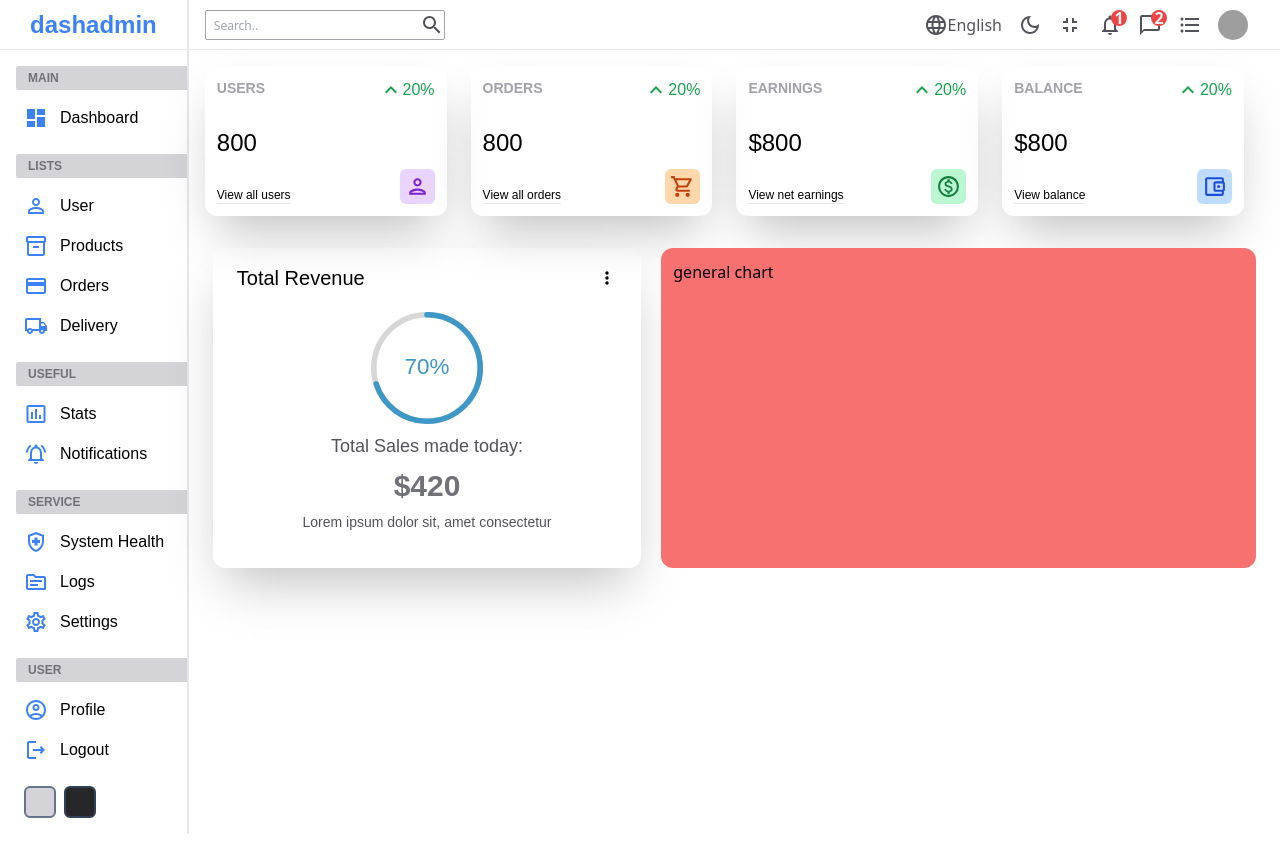
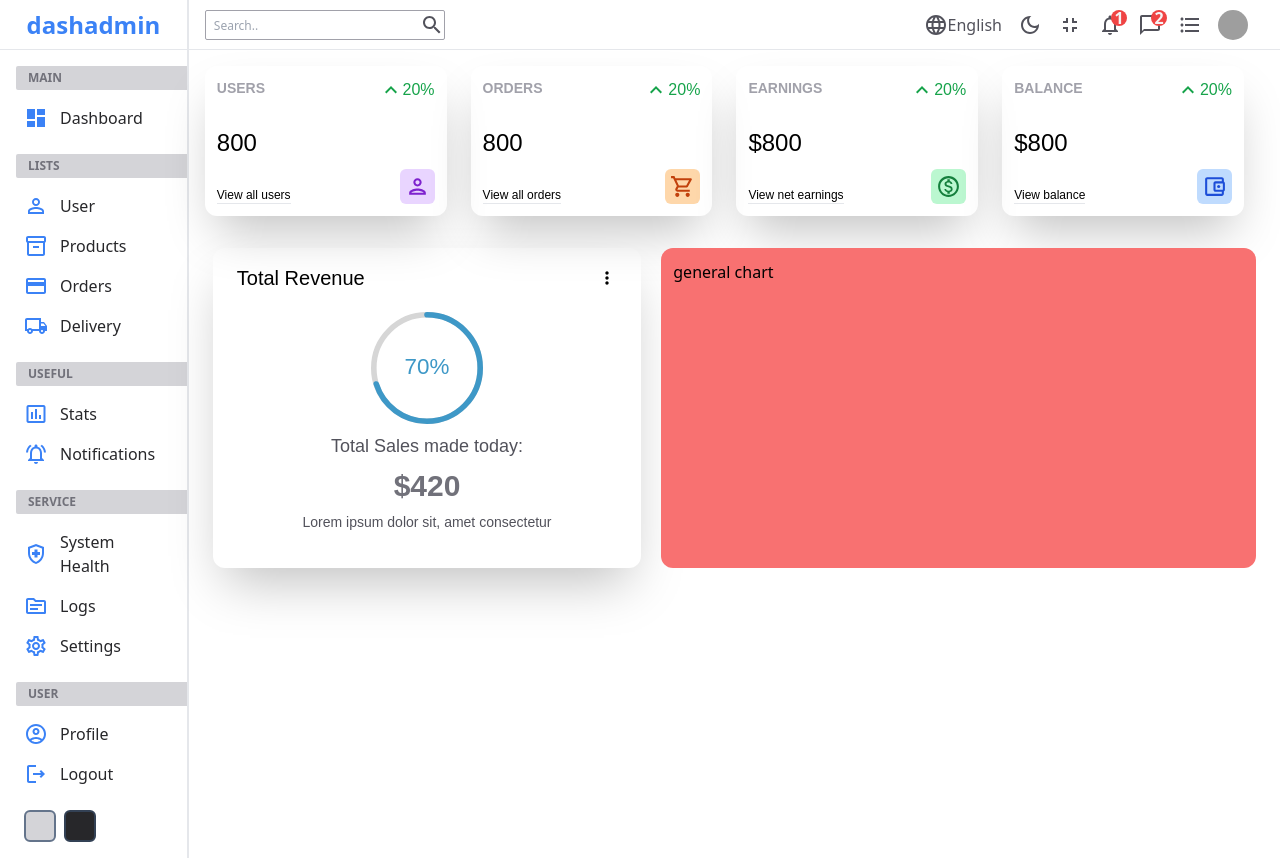
Before and after one commit to cbarcinas/admin-panel, a React (Create React App) app: page / in a window 1280 px wide. Before the commit the page ends 834 px from the top, so only its background shows below. Built offline with nearby package versions, Linux system fonts and the light colour scheme; grey boxes are pictures that could not be loaded.

Commit message:
udpated styles wip

```diff
--- a/src/components/Sidebar.js
+++ b/src/components/Sidebar.js
@@ -14,12 +14,10 @@ import LogoutOutlinedIcon from '@mui/icons-material/LogoutOutlined';
 const Sidebar = () => {
   return (
     // sidebar
-    <div className="min-h-screen min-w-[11.8rem] max-w-[11.8rem] flex-1 border-r-2 bg-fff font-Nunito">
+    <div className="min-h-screen min-w-[11.8rem] max-w-[11.8rem] flex-1 border-r-2 bg-white">
       {/* Top Sidebar */}
       <div className="flex h-[50px] items-center justify-center border-b-[1.5px]">
-        <span className="font-Nunito text-2xl font-bold text-blue-500">
-          dashadmin
-        </span>
+        <span className="text-2xl font-bold text-blue-500">dashadmin</span>
       </div>
       {/* Center Sidebar */}
       <div className="pl-4">
@@ -29,63 +27,63 @@ const Sidebar = () => {
           </p>
           <li className="flex cursor-pointer items-center rounded-l-md p-2 hover:bg-blue-100">
             <DashboardIcon className="text-blue-500" />
-            <span className="mx-3">Dashboard</span>
+            <span className="mx-3 text-zinc-800">Dashboard</span>
           </li>
           <p className="mb-2 mt-4 rounded-l-sm bg-zinc-300 p-1 pl-3 text-xs font-bold text-zinc-500">
             LISTS
           </p>
           <li className="flex cursor-pointer items-center rounded-l-md p-2 hover:bg-blue-100">
             <PersonOutlineOutlinedIcon className="text-blue-500" />
-            <span className="mx-3">User</span>
+            <span className="mx-3 text-zinc-800">User</span>
           </li>
           <li className="flex cursor-pointer items-center rounded-l-md p-2 hover:bg-blue-100">
             <Inventory2OutlinedIcon className="text-blue-500" />
-            <span className="mx-3">Products</span>
+            <span className="mx-3 text-zinc-800">Products</span>
           </li>
           <li className="flex cursor-pointer items-center rounded-l-md p-2 hover:bg-blue-100">
             <CreditCardIcon className="text-blue-500" />
-            <span className="mx-3">Orders</span>
+            <span className="mx-3 text-zinc-800">Orders</span>
           </li>
           <li className="flex cursor-pointer items-center rounded-l-md p-2 hover:bg-blue-100">
             <LocalShippingOutlinedIcon className="text-blue-500" />
-            <span className="mx-3">Delivery</span>
+            <span className="mx-3 text-zinc-800">Delivery</span>
           </li>
           <p className="mb-2 mt-4 rounded-l-sm bg-zinc-300 p-1 pl-3 text-xs font-bold text-zinc-500">
             USEFUL
           </p>
           <li className="flex cursor-pointer items-center rounded-l-md p-2 hover:bg-blue-100">
             <InsertChartOutlinedIcon className="text-blue-500" />
-            <span className="mx-3">Stats</span>
+            <span className="mx-3 text-zinc-800">Stats</span>
           </li>
           <li className="flex cursor-pointer items-center rounded-l-md p-2 hover:bg-blue-100">
             <NotificationsActiveOutlinedIcon className="text-blue-500" />
-            <span className="mx-3">Notifications</span>
+            <span className="mx-3 text-zinc-800">Notifications</span>
           </li>
           <p className="mb-2 mt-4 rounded-l-sm bg-zinc-300 p-1 pl-3 text-xs font-bold text-zinc-500">
             SERVICE
           </p>
           <li className="flex cursor-pointer items-center rounded-l-md p-2 hover:bg-blue-100">
             <HealthAndSafetyOutlinedIcon className="text-blue-500" />
-            <span className="mx-3">System Health</span>
+            <span className="mx-3 text-zinc-800">System Health</span>
           </li>
           <li className="flex cursor-pointer items-center rounded-l-md p-2 hover:bg-blue-100">
             <TopicOutlinedIcon className="text-blue-500" />
-            <span className="mx-3">Logs</span>
+            <span className="mx-3 text-zinc-800">Logs</span>
           </li>
           <li className="flex cursor-pointer items-center rounded-l-md p-2 hover:bg-blue-100">
             <SettingsOutlinedIcon className="text-blue-500" />
-            <span className="mx-3">Settings</span>
+            <span className="mx-3 text-zinc-800">Settings</span>
           </li>
           <p className="mb-2 mt-4 rounded-l-sm bg-zinc-300 p-1 pl-3 text-xs font-bold text-zinc-500">
             USER
           </p>
           <li className="flex cursor-pointer items-center rounded-l-md p-2 hover:bg-blue-100">
             <AccountCircleOutlinedIcon className="text-blue-500" />
-            <span className="mx-3">Profile</span>
+            <span className="mx-3 text-zinc-800">Profile</span>
           </li>
           <li className="flex cursor-pointer items-center rounded-l-md p-2 hover:bg-blue-100">
             <LogoutOutlinedIcon className="text-blue-500" />
-            <span className="mx-3">Logout</span>
+            <span className="mx-3 text-zinc-800">Logout</span>
           </li>
         </ul>
       </div>
```
